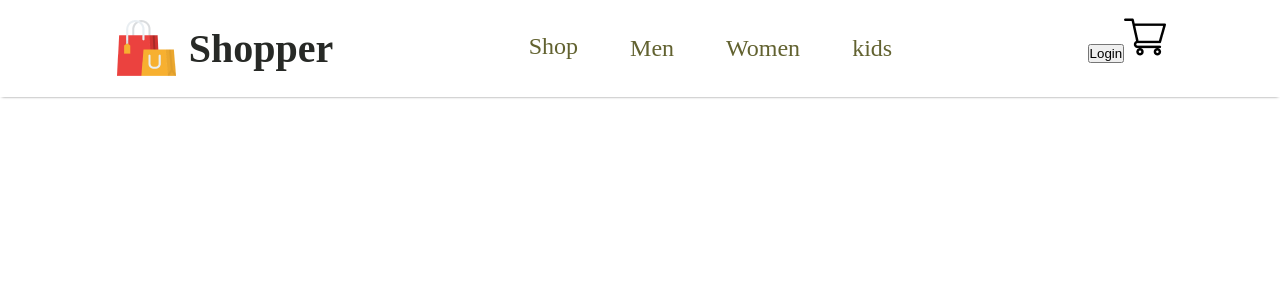
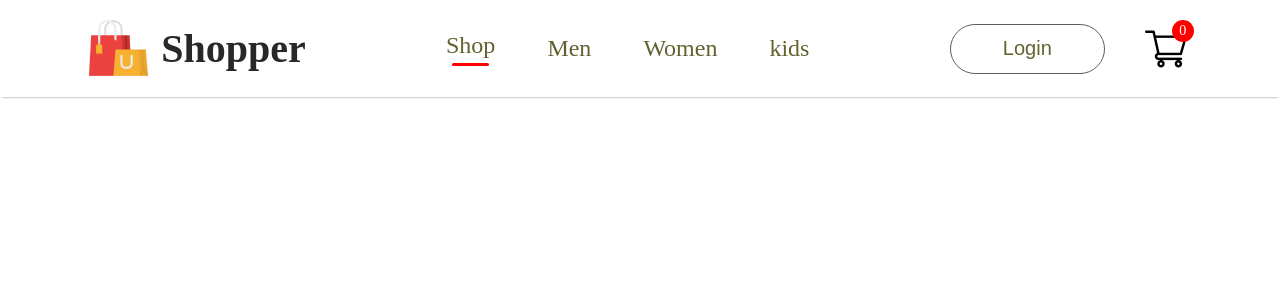
Before and after one commit to Deepeshgiri/MERN-Ecommerce-, a React (Vite) app: page / in a window 1280 px wide. Shown: the top 300 px of the page. Built offline with nearby package versions, Linux system fonts and the light colour scheme.

Commit message:
Navbar Design Update

```diff
--- a/src/Components/Navbar/Navbar.css
+++ b/src/Components/Navbar/Navbar.css
@@ -1,3 +1,5 @@
+/* logo text color:: color: #272926;    nav-menu text color : #626230 */
+
 * {
     margin: 0;
     padding: 0;
@@ -43,5 +45,46 @@
 
 .nav-menu hr{
     border: none;
-    width: 80%;
+    width: 75%;
+    height: 3px ;
+    border-radius: 10px;
+    background-color: red;
 }
+
+.nav-login-cart{
+    display: flex;
+    align-items: center;
+    gap: 40px;
+
+}
+.nav-login-cart button{
+    width: 155px;
+    outline: none;
+    border: 1px solid #5e5b5f;
+    height: 50px;
+    border-radius: 50px;
+    color: #626230;
+    font-size: 20px;
+    font-weight: 500;
+    cursor: pointer;
+    background: white;
+}
+
+.nav-login-cart button:active{
+    background-color:#acaca7 ;
+}
+
+/* counter for cart  */
+.nav-cart-count{
+    display: flex;
+    width: 22px;
+    height: 22px;
+    justify-content: center;
+    align-items: center;
+    margin-top: -35px;
+    margin-left: -55px;
+    font-size: 14px;
+    color: White;
+    background: red;
+border-radius: 50%;
+}
--- a/src/Components/Navbar/Navbar.jsx
+++ b/src/Components/Navbar/Navbar.jsx
@@ -20,6 +20,8 @@ const Navbar = () => {
         <div className="nav-login-cart">
             <button>Login</button>
             <img src={cart_icon} alt="" />
+            {/* counter for cart  */}
+            <div className="nav-cart-count">0</div>
         </div>
     </div>
   )
```
